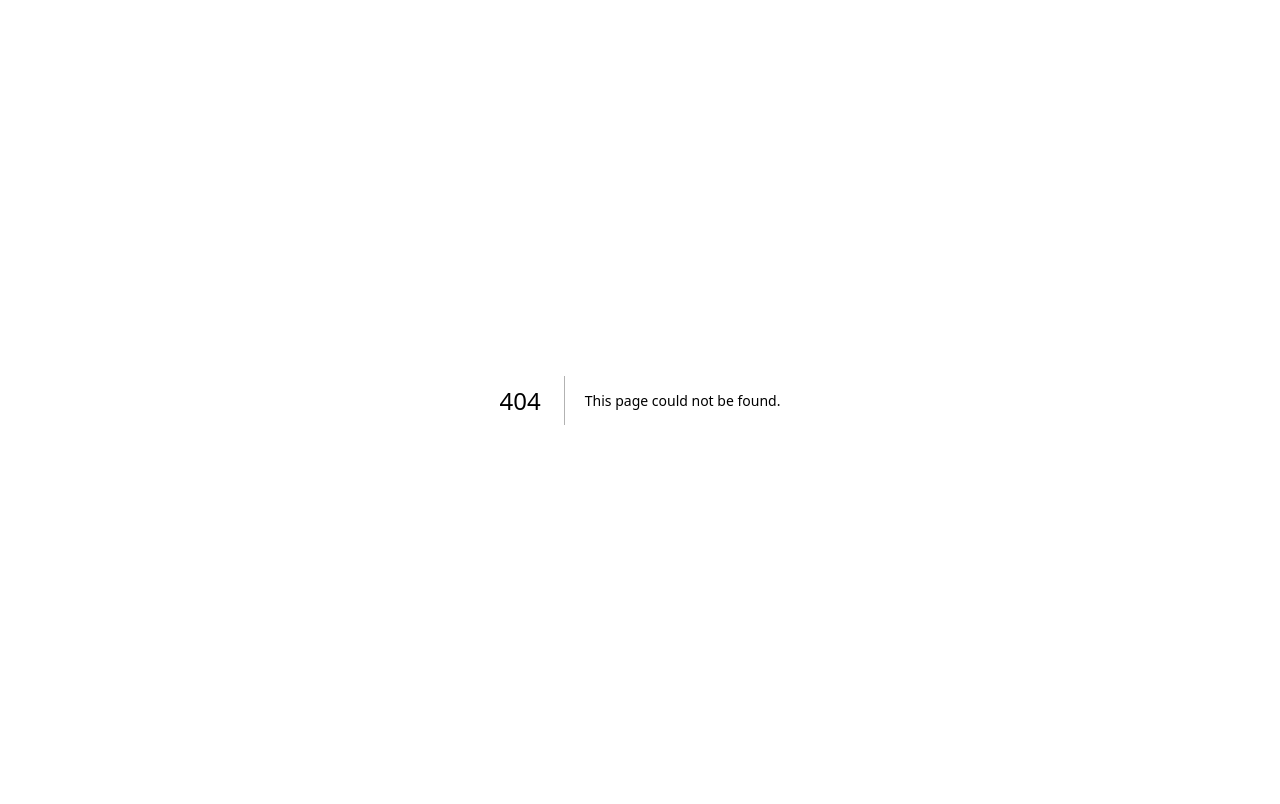
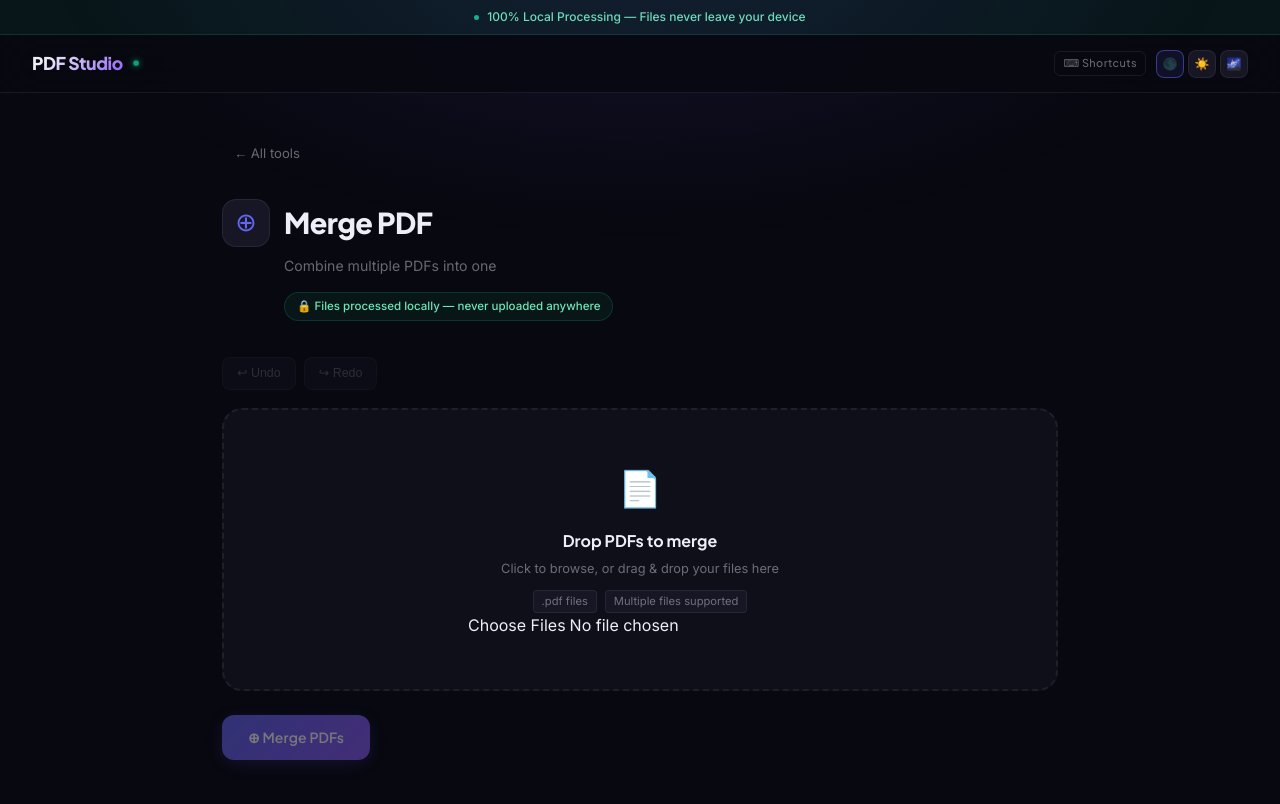
Before and after one commit to prateek7-codes/pdf-studio, a Next.js app: page /merge in a window 1280 px wide. Before the commit this address had no page. Built offline with nearby package versions, Linux system fonts and the light colour scheme.

Commit message:
Create page.jsx

```diff
--- /dev/null
+++ b/app/merge/page.jsx
@@ -0,0 +1,16 @@
+import DeepLinkEntry from "../../components/DeepLinkEntry";
+
+export const metadata = {
+  title: "Merge PDF",
+  description:
+    "Combine multiple PDF files into one — free, instant, and 100% private. No uploads, no file size limits. Merge PDFs directly in your browser.",
+  keywords: ["merge pdf", "combine pdf", "join pdf files", "pdf merger free", "merge pdf online"],
+  openGraph: {
+    title: "Merge PDF — PDF Studio",
+    description: "Combine multiple PDFs into one file. 100% local — files never leave your device.",
+  },
+};
+
+export default function MergePage() {
+  return <DeepLinkEntry toolId="merge" />;
+}
```
